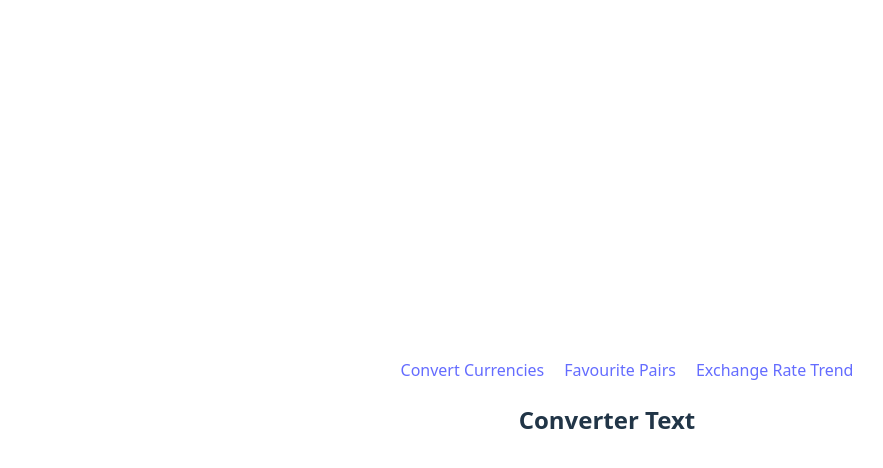
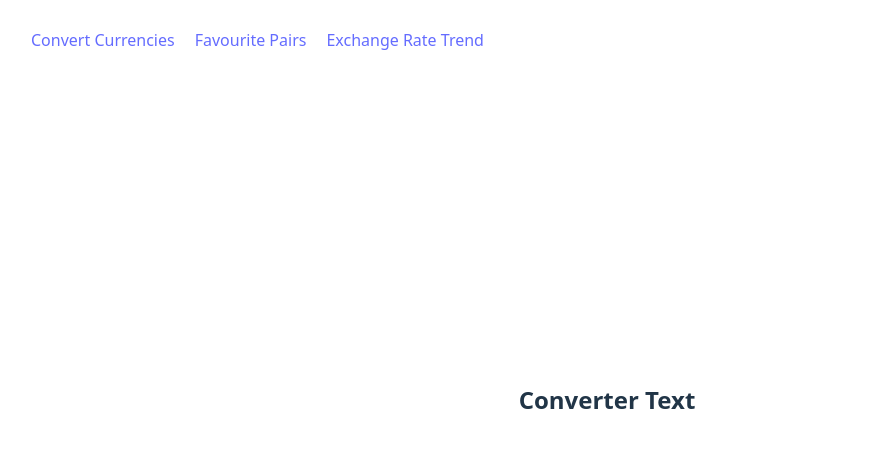
Before and after one commit to junesutan/currency-converter, a React (Vite) app in the folder currency-converter/: page / in a window 1280 px wide. Shown: the top 468 px of the page, without its empty margins (33-916 px from the left). Built offline with nearby package versions, Linux system fonts and the light colour scheme.

Commit message:
put navbar on top

```diff
--- a/currency-converter/src/App.css
+++ b/currency-converter/src/App.css
@@ -1,3 +1,17 @@
+.navbar {
+  position: fixed;
+  top: 0;
+  left: 0;
+  width: 100%;
+  /* background: white; */
+  padding: 12px 24px;
+  z-index: 1000;
+}
+
+.main-content {
+  margin-top: 80px;
+}
+
 .navbar ul {
   display: flex;
   gap: 20px;
```
